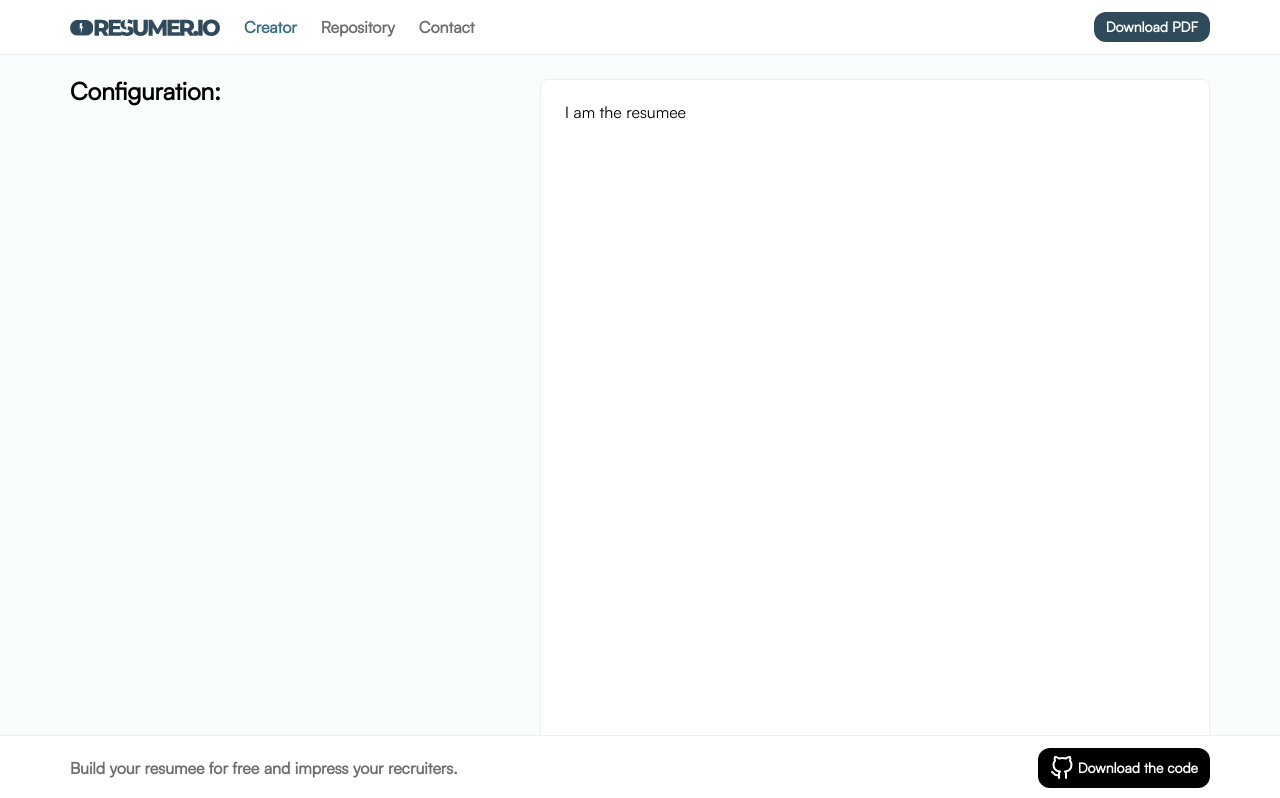
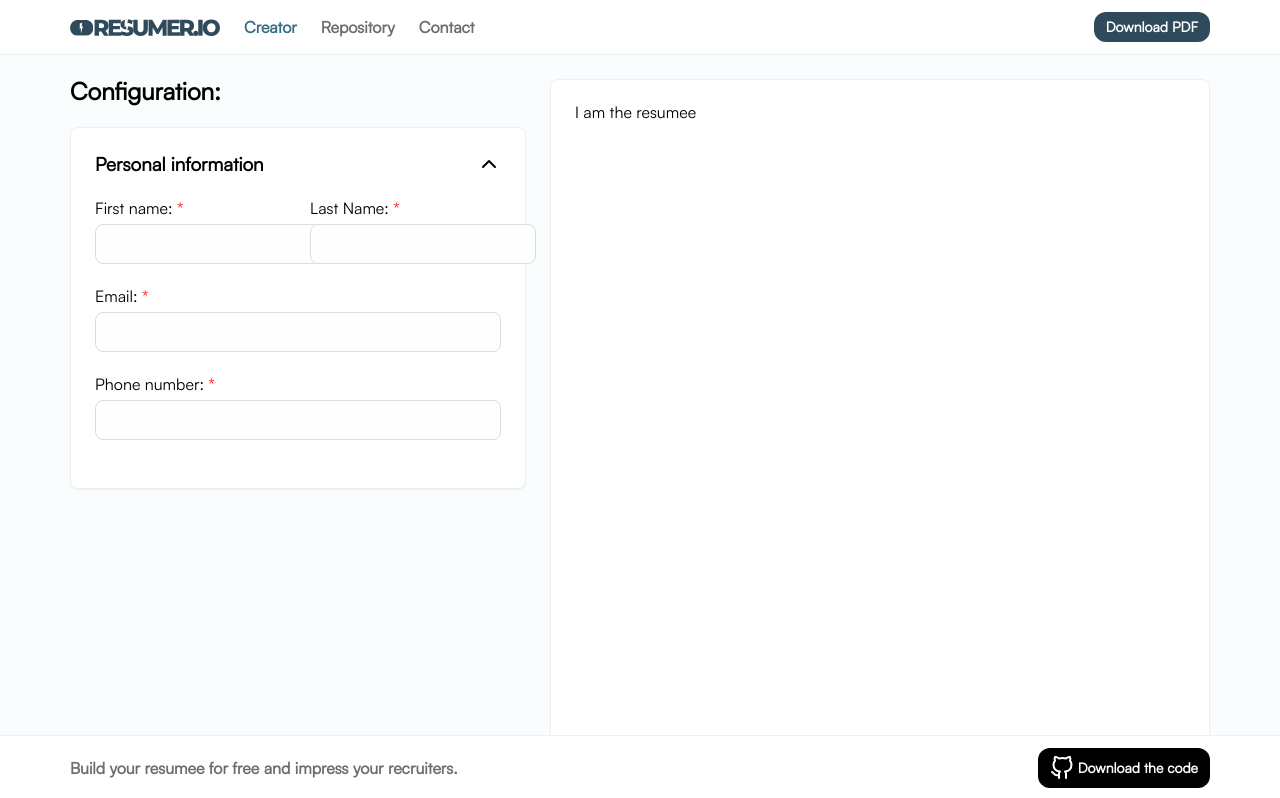
Before and after one commit to nicktechz/odin-cv-applicaton, a React (Vite) app: page / in a window 1280 px wide. Shown: the top 798 px of the page. Built offline with nearby package versions, Linux system fonts and the light colour scheme.

Commit message:
Added some other structure for the configuration process

```diff
--- a/src/components/Configurator.jsx
+++ b/src/components/Configurator.jsx
@@ -1,7 +1,44 @@
+import "../styles/components/Configurator.css";
 export default function Configurator() {
   return (
-    <section style={{ width: "40%" }}>
-      <h2>Configuration:</h2>
+    <section className="configurator">
+      <h2 className="configuratorTitle">Configuration:</h2>
+      <aside className="card">
+        <div className="cardHeader">
+          <h3>Personal information</h3>
+          <img
+            src="src/assets/icons/chevron-up.svg"
+            alt=""
+            className="collapseIcon"
+          />
+        </div>
+        <div className="inputBox inputGroup">
+          <div>
+            <label htmlFor="">
+              First name: <span className="requiredIcon">*</span>
+            </label>
+            <input type="text" />
+          </div>
+          <div>
+            <label htmlFor="">
+              Last Name: <span className="requiredIcon">*</span>
+            </label>
+            <input type="text" />
+          </div>
+        </div>
+        <div className="inputBox">
+          <label htmlFor="">
+            Email: <span className="requiredIcon">*</span>
+          </label>
+          <input type="email" />
+        </div>
+        <div className="inputBox">
+          <label htmlFor="">
+            Phone number: <span className="requiredIcon">*</span>
+          </label>
+          <input type="tel" />
+        </div>
+      </aside>
     </section>
   );
 }
--- /dev/null
+++ b/src/styles/components/Configurator.css
@@ -0,0 +1,50 @@
+.configurator {
+  width: 40%;
+}
+.configurator h2 {
+  margin-bottom: 24px;
+}
+
+.card {
+  background-color: var(--color-pure-white);
+  padding: 24px;
+  border-radius: var(--border-radius-md);
+  border: 1px solid var(--color-white-darken1);
+  box-shadow: var(--box-shadow-black-sm);
+  margin-bottom: 24px;
+}
+.cardHeader {
+  display: flex;
+  justify-content: space-between;
+  align-items: center;
+  margin-bottom: 24px;
+}
+.inputBox {
+  margin-bottom: 24px;
+}
+.inputGroup {
+  display: flex;
+  gap: 12px;
+}
+.inputGroup div {
+  width: 50%;
+}
+.requiredIcon {
+  color: red;
+}
+label {
+  display: block;
+  margin-bottom: 8px;
+}
+input {
+  background-color: var(--color-extra-light-white);
+  font-family: inherit;
+  min-width: 100%;
+  padding: 8px 12px;
+  border-radius: var(--border-radius-md);
+  border: 1px solid var(--color-white-darken2);
+}
+
+.collapseIcon:hover {
+  cursor: pointer;
+}
--- a/src/styles/index.css
+++ b/src/styles/index.css
@@ -25,6 +25,7 @@
 
   /* COLOR WHITE VARIABLES: */
   --color-pure-white: #fff;
+  --color-extra-light-white: #fefefe;
   --color-white-darken1: #efefef;
   --color-white-darken2: #dcdcdc;
   --color-white-darken3: #bdbdbd;
--- a/src/styles/reset.css
+++ b/src/styles/reset.css
@@ -10,6 +10,9 @@
 * {
   padding: 0;
   margin: 0;
+}
+*:focus {
+  outline: 0;
 }
 body {
   -webkit-font-smoothing: antialiased;
```
Also changed, not shown: src/assets/icons/chevron-up.svg (added).
